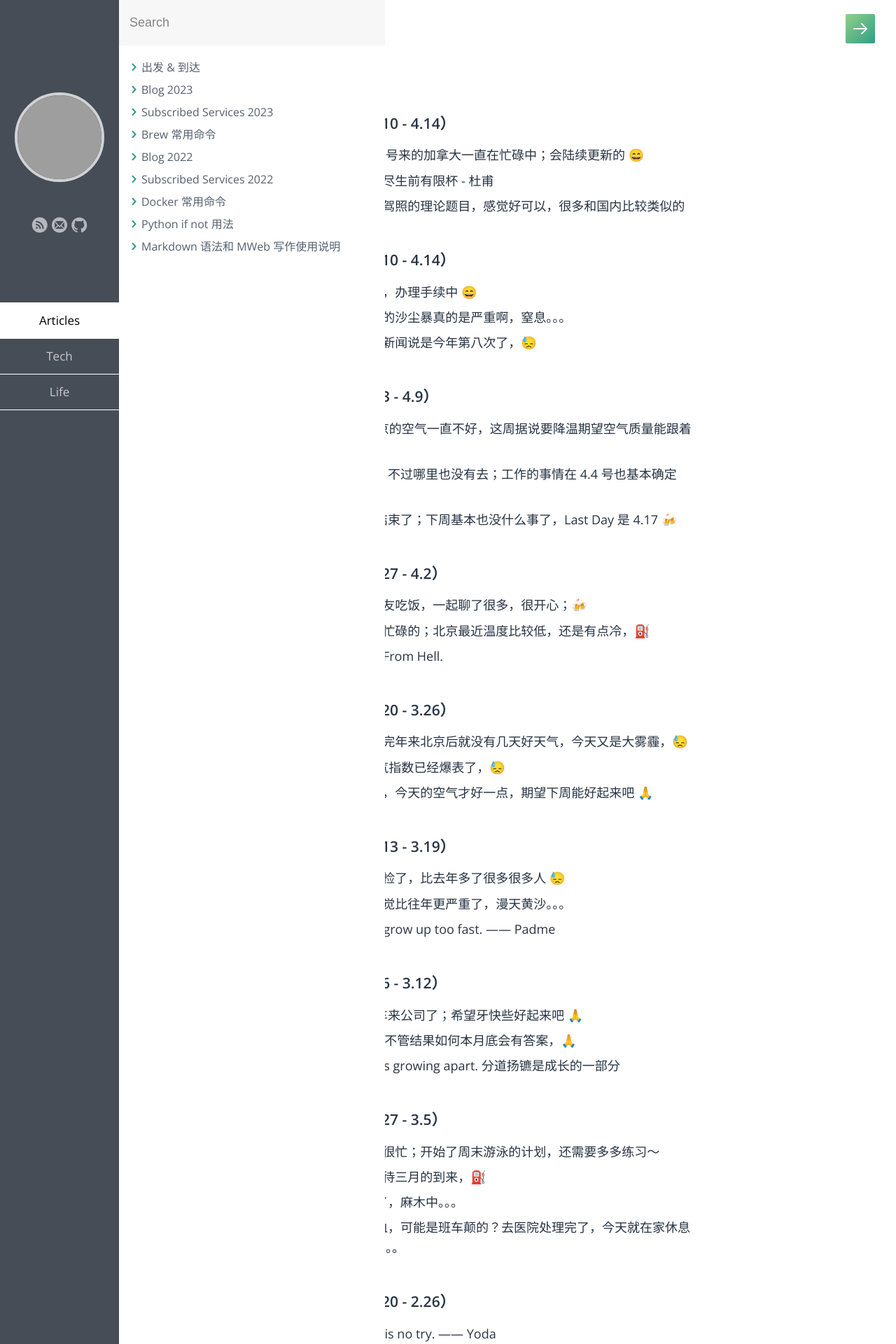
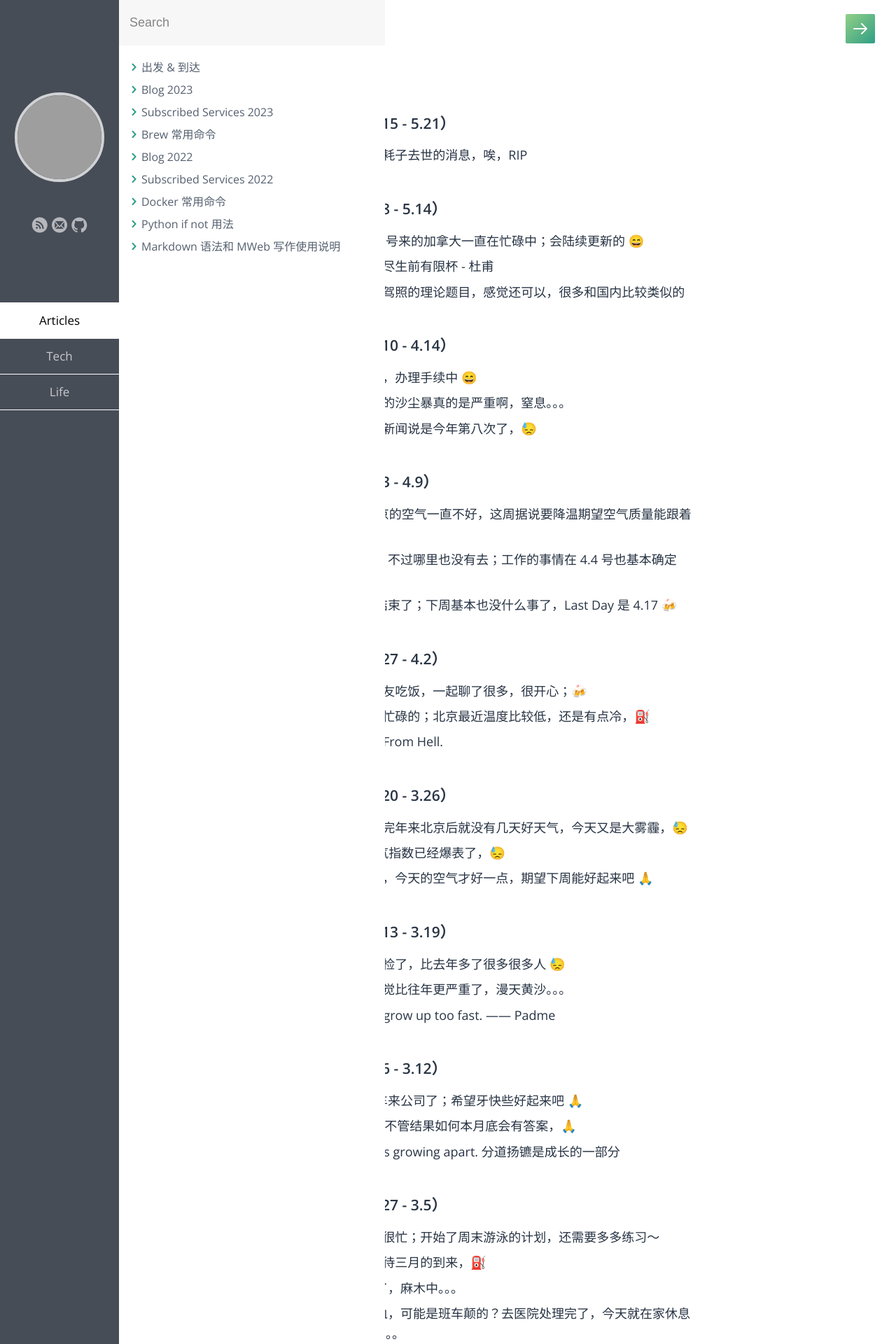
Before and after one commit to samxupeiran/samxupeiran.github.io, a Jekyll site: the page built from _posts/life/2023-01-03-my-blog.md, in a window 1280 px wide. Shown: the top 1920 px of the page at 70% size. Built offline with Jekyll 4.4.1, drawn with Linux system fonts in a browser that asks for light colours; some web fonts are replaced; grey boxes are pictures that could not be loaded.

Commit message:
feat: add weekly blog 5.15

```diff
--- a/_posts/life/2023-01-03-my-blog.md
+++ b/_posts/life/2023-01-03-my-blog.md
@@ -6,10 +6,13 @@ tags: Blog
 ---
 
 
-- ### 2023 年 5 月 第 2 周（4.10 - 4.14）
+- ### 2023 年 5 月 第 3 周（5.15 - 5.21）
+     - 5.15 今天上午看到左耳朵耗子去世的消息，唉，RIP
+
+- ### 2023 年 5 月 第 2 周（5.8 - 5.14）
      - 5.8 很长时间没更新了；3 号来的加拿大一直在忙碌中；会陆续更新的 😄
      - 5.10 莫思身外无穷事，且尽生前有限杯 - 杜甫
-     - 5.11 今天主要是在刷安省驾照的理论题目，感觉好可以，很多和国内比较类似的
+     - 5.11 今天主要是在刷安省驾照的理论题目，感觉还可以，很多和国内比较类似的
 
 - ### 2023 年 4 月 第 3 周（4.10 - 4.14）
      - 4.10 今天正式提交离职了，办理手续中 😄
```
